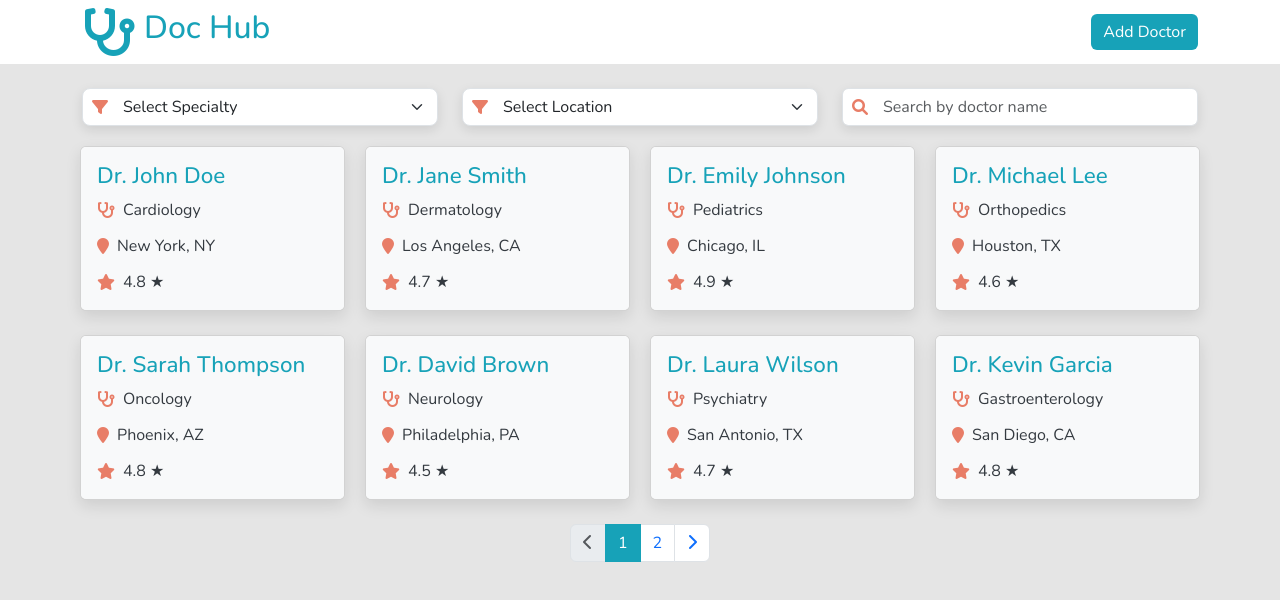
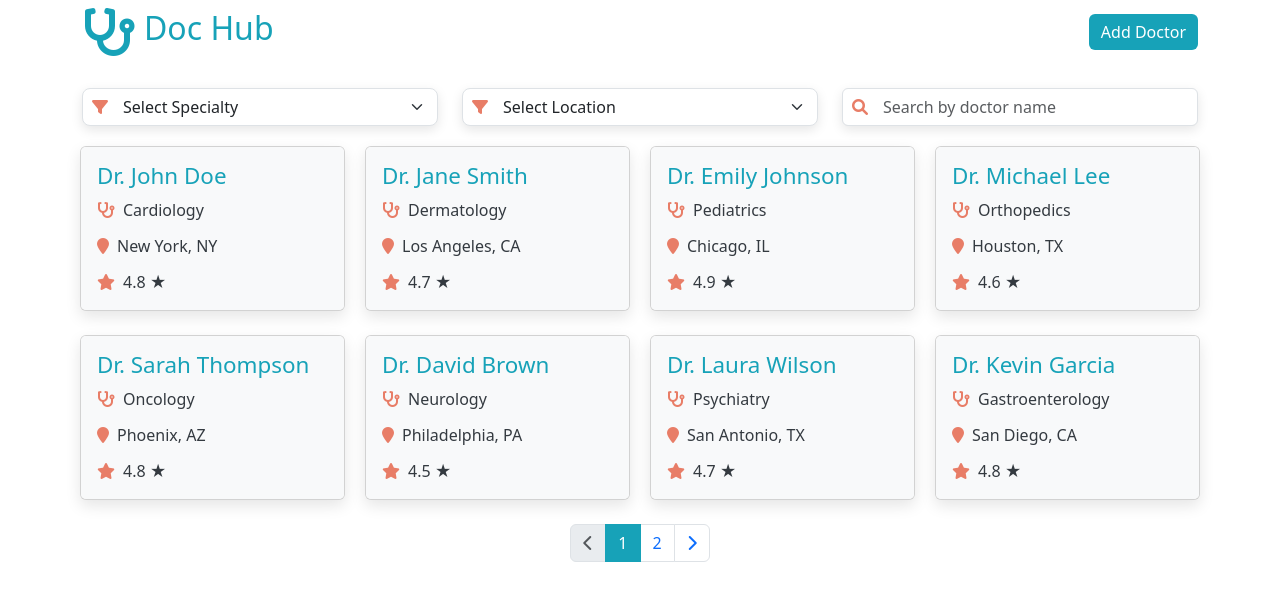
Before and after one commit to yash-lko/Doctors-Hub, a React (Create React App) app: page / in a window 1280 px wide. Shown: the top 600 px of the page. Built offline with nearby package versions, Linux system fonts and the light colour scheme.

Commit message:
Added more dactors

```diff
--- a/src/data/doctors.json
+++ b/src/data/doctors.json
@@ -42,7 +42,7 @@
     "location": "Phoenix, AZ",
     "rating": 4.8,
     "phone": "(602) 654-7890",
-    "email": "sarahthompson@example.com"
+    "email": "sarahthompson@yahoo.com"
   },
   {
     "id": 6,
@@ -51,7 +51,7 @@
     "location": "Philadelphia, PA",
     "rating": 4.5,
     "phone": "(215) 123-9876",
-    "email": "davidbrown@example.com"
+    "email": "davidbrown@gmail.com"
   },
   {
     "id": 7,
@@ -60,7 +60,7 @@
     "location": "San Antonio, TX",
     "rating": 4.7,
     "phone": "(210) 456-1234",
-    "email": "laurawilson@example.com"
+    "email": "laurawilson@hotmail.com"
   },
   {
     "id": 8,
@@ -69,7 +69,7 @@
     "location": "San Diego, CA",
     "rating": 4.8,
     "phone": "(619) 789-4561",
-    "email": "kevingarcia@example.com"
+    "email": "kevingarcia@yahoo.com"
   },
   {
     "id": 9,
@@ -78,7 +78,7 @@
     "location": "Dallas, TX",
     "rating": 4.9,
     "phone": "(214) 321-6547",
-    "email": "lindamartinez@example.com"
+    "email": "lindamartinez@gmail.com"
   },
   {
     "id": 10,
@@ -87,6 +87,15 @@
     "location": "CA",
     "rating": 4.5,
     "phone": "(214) 221-6047",
-    "email": "emilygomez@example.com"
+    "email": "emilygomez@yahoo.com"
+  },
+  {
+    "id": 11,
+    "name": "Dr. Eric Smith",
+    "specialty": "Pediatrics",
+    "location": "LA",
+    "rating": 4,
+    "phone": "(214) 321-4047",
+    "email": "ericsmith00321@gmail.com"
   }
 ]
--- a/src/index.css
+++ b/src/index.css
@@ -1,12 +1,9 @@
-@import url('https://fonts.googleapis.com/css2?family=Nunito:ital,wght@0,200..1000;1,200..1000&display=swap');
-
 
 body {
   margin: 0;
-  font-family: "Nunito", sans-serif !important;
+  font-family: "Arial Rounded MT Bold", Arial, sans-serif;
   -webkit-font-smoothing: antialiased;
   -moz-osx-font-smoothing: grayscale;
-  background-color: #e5e5e5 !important;
 }
 
 
```
Also changed, not shown: src/App.js (+0 -7 lines), src/components/AddDoctorModal.js (+0 -8 lines).
